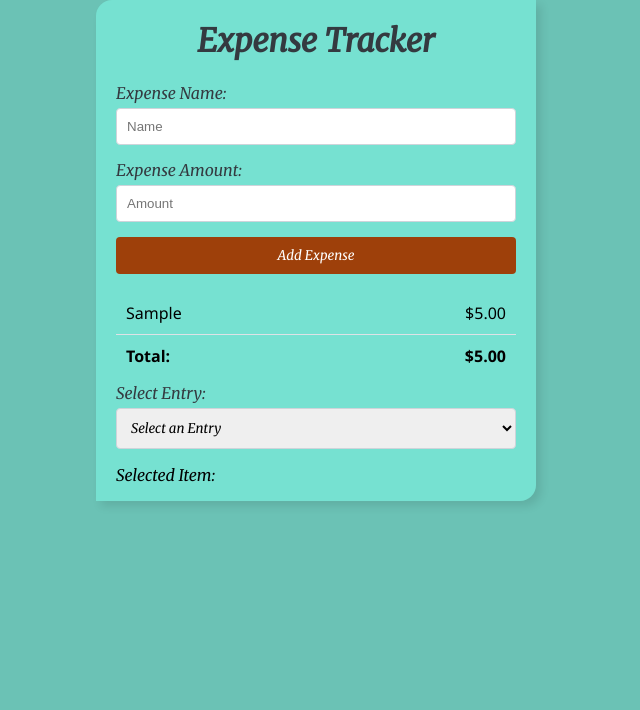
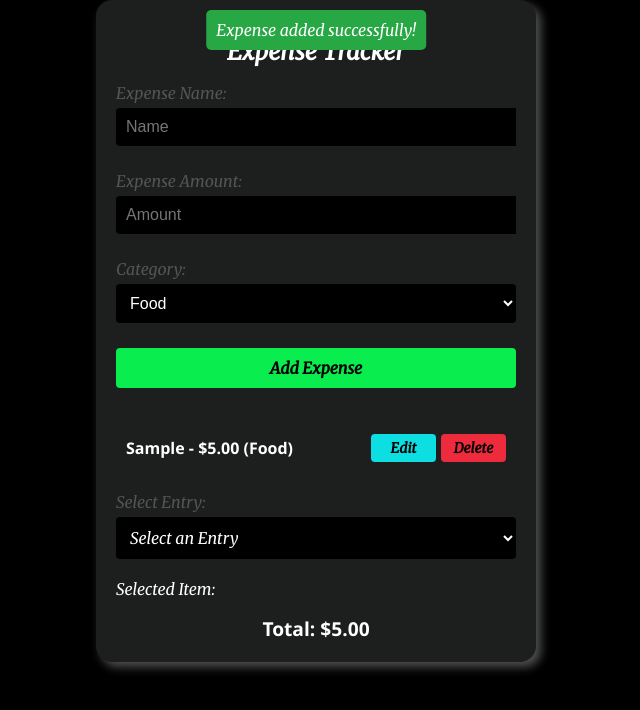
Before and after one commit to mkashifpathan/expense-tracker, a plain HTML site: page index.html in a window 1280 px wide. Both pictures are taken after typing "Sample", "5" into the empty fields and a click on the button "Add Expense". Shown: the whole page, without its empty margins (324-964 px from the left). Drawn offline with Linux system fonts and the light colour scheme.

Commit message:
Add category option

```diff
--- a/index.html
+++ b/index.html
@@ -9,9 +9,11 @@
 </head>
 
 <body>
+    <main>
         <div id="app" class="container">
             <div class="form-container">
                 <h1 class="title">Expense Tracker</h1>
+                <form>
                     <div class="input-group">
                         <label for="expenseName">Expense Name:</label>
                         <input type="text" id="expenseName" class="input-field" placeholder="Name" />
@@ -20,6 +22,16 @@
                         <label for="expenseAmount">Expense Amount:</label>
                         <input type="number" id="expenseAmount" class="input-field" placeholder="Amount" />
                     </div>
+                    <div class="input-group">
+                        <label for="expenseCategory">Category:</label>
+                        <select id="expenseCategory" class="input-field">
+                            <option value="Food">Food</option>
+                            <option value="Transportation">Transportation</option>
+                            <option value="Entertainment">Entertainment</option>
+                            <!-- Add more categories as needed -->
+                        </select>
+                    </div>
+                </form>
                 <button onclick="addExpense()" class="btn">Add Expense</button>
             </div>
             <div class="result-container">
@@ -34,8 +46,10 @@
                     <p class="selected-item">Selected Item:</p>
                     <p id="selectedDetails"></p>
                 </div>
+                <div id="totalDisplay" class="total"></div>
             </div>
         </div>
+    </main>
     <script src="script.js"></script>
 </body>
 
--- a/script.js
+++ b/script.js
@@ -1,77 +1,137 @@
-let expenses = [];
+let expenses = JSON.parse(localStorage.getItem('expenses')) || [];
 
+// Function to add an expense
 function addExpense() {
     const expenseName = document.getElementById('expenseName').value.trim();
     const expenseAmount = parseFloat(document.getElementById('expenseAmount').value);
+    const category = document.getElementById('expenseCategory').value;
 
-            if (expenseName && !isNaN(expenseAmount)) {
-                expenses.push({ name: expenseName, amount: expenseAmount });
-                updateUI();
+    if (expenseName === '' || isNaN(expenseAmount) || expenseAmount <= 0 ) {
+        showFeedback('Please enter a valid name and amount.', 'error');
+        highlightInvalidFields();
+        return;
     }
 
+    expenses.push({ name: expenseName, amount: expenseAmount, category });
+    localStorage.setItem('expenses', JSON.stringify(expenses));
+    updateUI();
+    showFeedback('Expense added successfully!', 'success', expenses.length - 1);
+    clearForm();
+}
+
+// Function to show feedback messages
+function showFeedback(message, type, highlightIndex) {
+    const feedbackElement = document.createElement('div');
+    feedbackElement.textContent = message;
+    feedbackElement.className = `feedback ${type}`;
+    document.body.appendChild(feedbackElement);
+
+    if (highlightIndex !== undefined) {
+        setTimeout(() => {
+            const expenseItems = document.querySelectorAll('.expense-item');
+            if (expenseItems[highlightIndex]) {
+                expenseItems[highlightIndex].classList.add('highlight');
+                setTimeout(() => {
+                    expenseItems[highlightIndex].classList.remove('highlight');
+                }, 2000); // Remove highlight after 2 seconds
+            }
+        }, 300); // Delay highlight effect for visual feedback
+    }
+
+    setTimeout(() => {
+        feedbackElement.remove();
+    }, 3000);
+}
+
+// Function to clear form fields
+function clearForm() {
     document.getElementById('expenseName').value = '';
     document.getElementById('expenseAmount').value = '';
+    document.getElementById('expenseCategory').value = 'Food'; // Reset to default
 }
 
+// Function to highlight invalid input fields
+function highlightInvalidFields() {
+    document.querySelectorAll(".input-field").forEach(field => {
+        if (field.value.trim() === '' || isNaN(parseFloat(field.value)) || parseFloat(field.value) <= 0) {
+            field.style.border = "1px solid red";
+        } else {
+            field.style.border = "1px solid #ccc";
+        }
+    });
+}
+
+// Function to update the UI with expense data
 function updateUI() {
     const expenseList = document.getElementById('expenseList');
     const entryDropdown = document.getElementById('entryDropdown');
-
-            // Clear the existing entries
     expenseList.innerHTML = '';
     entryDropdown.innerHTML = '<option value="-1">Select an Entry</option>';
 
     let total = 0;
 
-            // Display only the last entry below the form
-            if (expenses.length > 0) {
-                const lastExpense = expenses[expenses.length - 1];
+    expenses.forEach((expense, index) => {
+        total += expense.amount;
 
         const listItem = document.createElement('li');
         listItem.classList.add('expense-item');
+        listItem.innerHTML = `
+            ${expense.name} - $${expense.amount.toFixed(2)} (${expense.category})
+            <button class="edit-btn" data-index="${index}">Edit</button>
+            <button class="delete-btn" data-index="${index}">Delete</button>
+        `;
 
-                const itemName = document.createElement('span');
-                itemName.textContent = lastExpense.name;
-
-                const itemAmount = document.createElement('span');
-                itemAmount.textContent = `$${lastExpense.amount.toFixed(2)}`;
-                itemAmount.classList.add('amount');
-
-                listItem.appendChild(itemName);
-                listItem.appendChild(itemAmount);
-                expenseList.appendChild(listItem);
-            }
-
-            // Populate the dropdown with all entries
-            expenses.forEach((expense, index) => {
         const option = document.createElement('option');
         option.value = index;
         option.textContent = `Entry ${index + 1}`;
         entryDropdown.appendChild(option);
 
-                total += expense.amount;
+        expenseList.appendChild(listItem);
     });
 
-            const totalElement = document.createElement('li');
-            totalElement.textContent = 'Total:';
-            totalElement.classList.add('total');
-
-            const totalAmount = document.createElement('span');
-            totalAmount.textContent = `$${total.toFixed(2)}`;
-            totalAmount.classList.add('amount');
-
-            totalElement.appendChild(totalAmount);
-            expenseList.appendChild(totalElement);
+    const totalElement = document.getElementById('totalDisplay') || document.createElement('div');
+    totalElement.id = 'totalDisplay';
+    totalElement.className = 'total';
+    totalElement.innerHTML = `Total: <span class="amount">$${total.toFixed(2)}</span>`;
+    document.querySelector('.result-container').appendChild(totalElement);
 }
 
+// Function to delete an expense
+function deleteExpense(index) {
+    expenses.splice(index, 1);
+    localStorage.setItem('expenses', JSON.stringify(expenses));
+    updateUI();
+    showFeedback('Expense deleted successfully!', 'success');
+}
+
+// Function to display details of the selected expense
 function displaySelected() {
     const selectedIndex = document.getElementById('entryDropdown').value;
-
+    const selectedDetails = document.getElementById('selectedDetails');
     if (selectedIndex !== '-1') {
-                const selectedDetails = document.getElementById('selectedDetails');
         const expense = expenses[selectedIndex];
-                selectedDetails.textContent = `Name: ${expense.name}, Amount: $${expense.amount.toFixed(2)}`;
+        selectedDetails.textContent = `Name: ${expense.name}, Amount: $${expense.amount.toFixed(2)}, Category: ${expense.category}`;
     } else {
-                document.getElementById('selectedDetails').textContent = '';
+        selectedDetails.textContent = '';
     }
 }
+
+// Initialize the UI with saved data
+updateUI();
+
+// Event listener for DOMContentLoaded to initialize expenses and UI
+document.addEventListener('DOMContentLoaded', () => {
+    expenses = JSON.parse(localStorage.getItem('expenses')) || [];
+    updateUI();
+});
+
+// Event delegation for edit and delete button clicks
+document.addEventListener('click', (event) => {
+    if (event.target.matches('.edit-btn')) {
+        const index = event.target.dataset.index;
+        editExpense(index); // Ensure you have an editExpense function defined
+    } else if (event.target.matches('.delete-btn')) {
+        const index = event.target.dataset.index;
+        deleteExpense(index);
+    }
+});
--- a/styles.css
+++ b/styles.css
@@ -4,7 +4,9 @@ body {
     font-family: 'Segoe UI', Tahoma, Geneva, Verdana, sans-serif;
     margin: 0;
     padding: 0;
-    background-color: #6bc2b5;
+    background-color: #000000;
+    font-size: 16px;
+    box-sizing: border-box;
 }
 
 .container {
@@ -12,29 +14,29 @@ body {
     flex-direction: column;
     max-width: 400px;
     margin: 0 auto;
-    background-color: #76e1d1;
-    padding: 0px 20px;
-    border-radius: 1rem 0 1rem 0;
-    box-shadow: 5px 5px 10px rgba(0, 0, 0, 0.1);
+    background-color: #1d1f1f;
+    padding: 20px;
+    border-radius: 1rem;
+    box-shadow: 5px 5px 10px rgba(255, 255, 255, 0.311);
+    color: white;
 }
 
 .form-container {
     width: 100%;
-    margin-bottom: 2px;
-}
-
-.result-container {
-    display: flex;
-    flex-direction: column;
-    width: 100%;
+    margin-bottom: 20px;
 }
 
 .title {
     text-align: center;
     color: #343a40;
     font-family: 'Merriweather', serif;
+    font-size: 1.5rem;
+    color: white;
 }
 
+form {
+    overflow: hidden;
+}
 .input-group {
     margin-bottom: 15px;
     font-family: 'Merriweather', serif;
@@ -43,55 +45,91 @@ body {
 label {
     display: block;
     margin-bottom: 5px;
-    color: #343a40;
+    color: #545454;
+    font-size: 1rem;
 }
 
 .input-field {
     width: 100%;
     padding: 10px;
-    box-sizing: border-box;
-    border: 1px solid #ced4da;
+    border: none;
+    outline: none;
     border-radius: 4px;
+    font-size: 1rem;
+    margin-bottom: 10px;
+    background-color: #000000;
+    color: white;
 }
 
-.btn {
+.input-field:invalid {
+    border: 1px solid red;
+}
+
+button {
     display: block;
     width: 100%;
     padding: 10px;
-    background-color: #9e400a;
-    color: #fff;
+    background-color: #0aed4e;
+    color: #000000;
     border: none;
     border-radius: 4px;
     cursor: pointer;
     font-family: 'Merriweather', serif;
+    font-size: 1rem;
+    font-weight: bold;
+    transition: background-color 0.3s, transform 0.2s;
 }
 
-.btn:hover {
-    font-weight: 900;
-    color: #ced4da;
-    opacity: 0.9;
+button:hover {
+    background-color: #0ab43d;
+    transform: scale(1.05);
+    transition: all 0.5s ease-in-out;
 }
 
 .expense-list {
     list-style: none;
     padding: 0;
+    margin-bottom: 20px;
 }
 
-li {
+.expense-item {
     padding: 10px;
     border-bottom: 1px solid #dee2e6;
-    display: flex;
-    justify-content: space-between;
     align-items: center;
+    display: grid;
+    grid-template-columns: 5fr 1fr 1fr;
+    gap: 5px;
 }
 
-li:last-child {
+.expense-item button {
+    background-color: #0bc70b;
+    border-radius: 4px;
+    padding: 5px 10px;
+    font-weight: 600;
+    font-size: 0.875rem; /* Smaller button font size */
+    width: 65px;
+}
+
+.expense-item .edit-btn {
+    background-color: #0cdee2;
+}
+
+.expense-item .delete-btn {
+    background-color: #ee2a3d;
+}
+
+.expense-item button:hover {
+    background-color: #000000;
+    color: white;
+}
+
+.expense-item:last-child {
     border-bottom: none;
     font-weight: bold;
 }
 
 .dropdown-container {
-    margin-top: -10px;
+    margin-bottom: 20px;
     font-family: 'Merriweather', serif;
 }
 
@@ -99,16 +137,94 @@ li:last-child {
     width: 100%;
     padding: 10px;
     box-sizing: border-box;
-    border: 1px solid #ced4da;
+    border: none;
     border-radius: 4px;
     font-family: 'Merriweather', serif;
+    font-size: 1rem;
+    background-color: #000000;
+    color: white;
+    border: none;
+    outline: none;
 }
 
 .details-container {
-    margin-top: 0px;
+    margin-top: 10px;
 }
 
 .selected-item {
     margin-bottom: 10px;
     font-family: 'Merriweather', serif;
+    font-size: 1rem;
 }
+
+.total {
+    font-size: 1.2rem; /* Responsive font size */
+    font-weight: bold;
+    text-align: center;
+}
+
+.feedback {
+    position: fixed;
+    top: 10px;
+    left: 50%;
+    transform: translateX(-50%);
+    padding: 10px;
+    border-radius: 5px;
+    color: #fff;
+    font-family: 'Merriweather', serif;
+    font-size: 1rem;
+    z-index: 1000;
+    text-align: center;
+}
+
+.feedback.success {
+    background-color: #28a745;
+}
+
+.feedback.error {
+    background-color: #dc3545;
+}
+
+.highlight {
+    background-color: #28a745;
+    color: #fff; /* White text color */
+    transition: background-color 0.5s ease;
+    border-radius: 5px;
+}
+
+/* Media Queries for Responsiveness */
+@media (max-width: 768px) {
+    .title {
+        font-size: 1.25rem;
+    }
+
+    .input-field, .dropdown, .btn {
+        font-size: 0.875rem;
+    }
+
+    .total {
+        font-size: 1rem;
+    }
+
+    .feedback {
+        font-size: 0.875rem;
+    }
+}
+
+@media (max-width: 480px) {
+    .title {
+        font-size: 1.1rem;
+    }
+
+    .input-field, .dropdown, .btn {
+        font-size: 0.75rem;
+    }
+
+    .total {
+        font-size: 0.875rem;
+    }
+
+    .feedback {
+        font-size: 0.75rem;
+    }
+}
```
Lines whose indentation alone changed are shown as unchanged.
